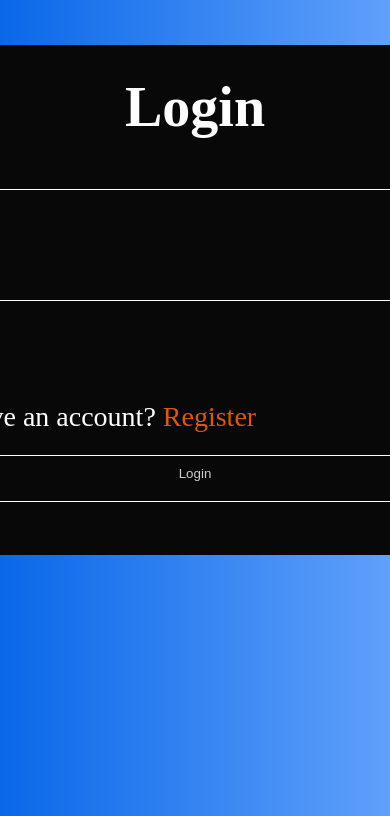
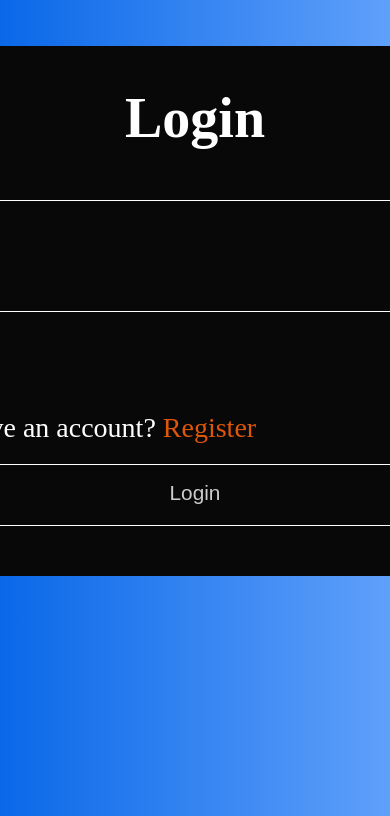
Before and after one commit to Vanshitasingh/Firebase-node, a PHP site: page /login.html in a window 390 px wide; the page is wider, and only the part inside the window is pictured. Shown: the top 816 px of that part. Run offline with PHP 8.4, Linux system fonts and the light colour scheme; some libraries are stand-ins or nearby versions.

Commit message:
Responsive

```diff
--- a/login.css
+++ b/login.css
@@ -11,7 +11,7 @@
   display: flex;
   align-items: center;
   justify-content: center;
-  font-size: 1.75rem;
+  font-size: 1.3rem;
 }
 .content{
   width: 800px;
@@ -61,8 +61,7 @@
   height: 450px;
   background-color: #080808;
   margin: 7% auto;
-  padding: 30px 20px;
-
+  padding: 40px 30px;
   color: #fff;
 }
 .log input{
@@ -84,6 +83,7 @@
   border-radius: 5px;
   width:100%;
   padding:0.75em;
+  font-size: 1.3rem;
 }
 
 
@@ -103,7 +103,7 @@
 
 @media (max-width:780px){
   body{
+    font-size: 1.75rem;
+  }
 
-  font-size: 1.75rem;
-  }
 }
```
